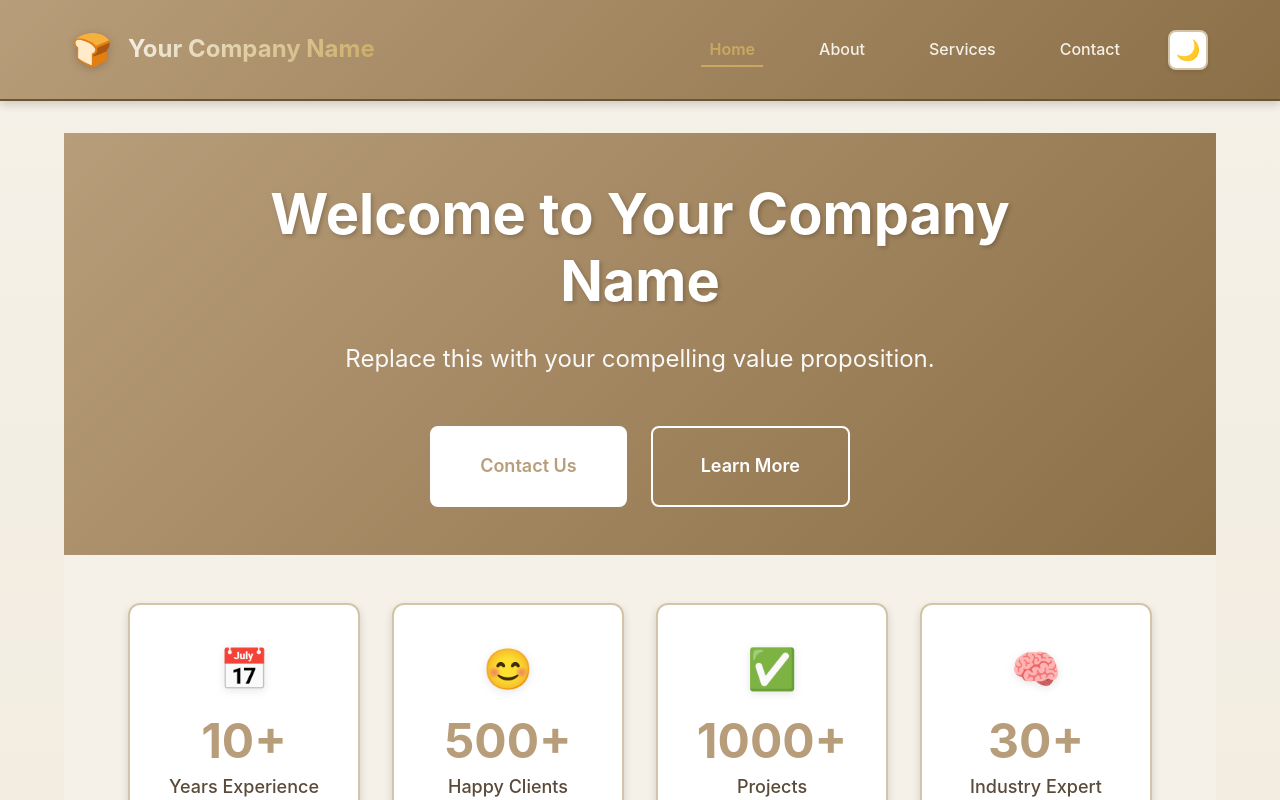
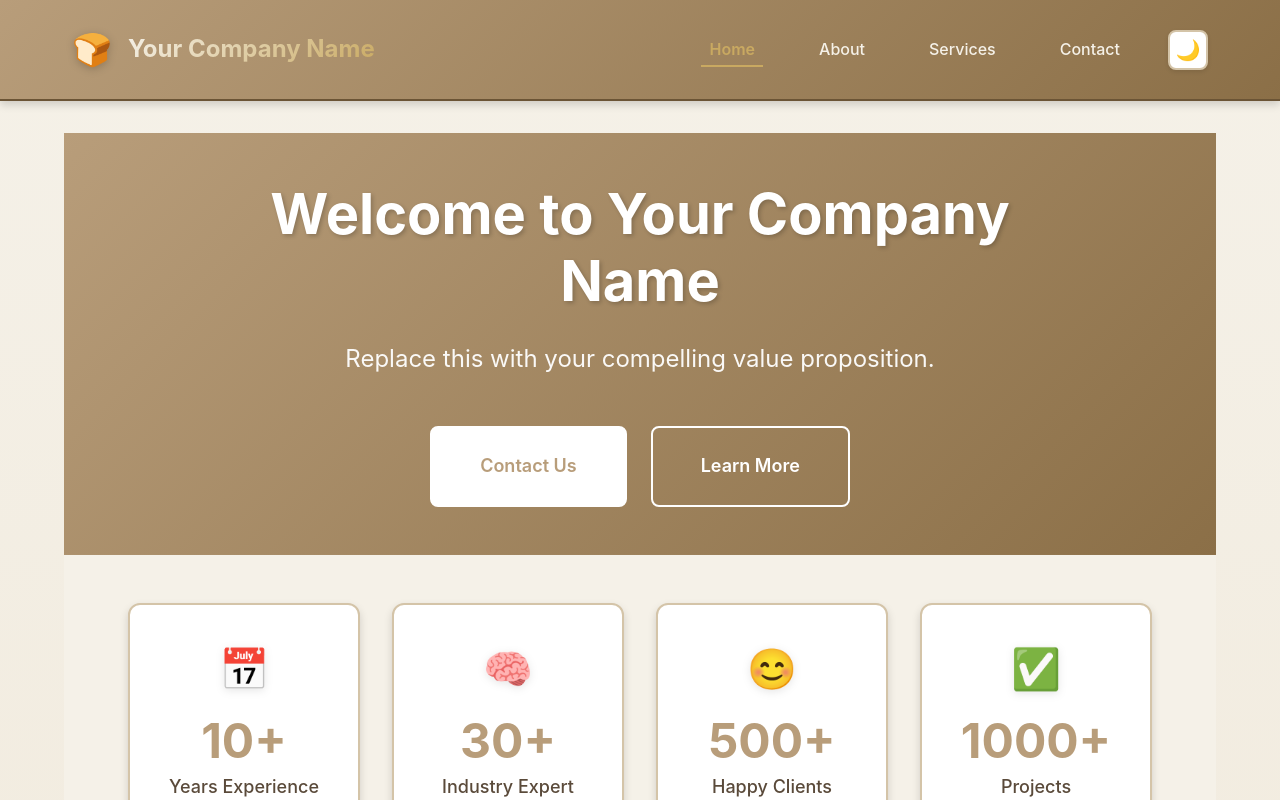
Before and after one commit to shthomas1/sourdough, a React (Vite) app: page / in a window 1280 px wide. Shown: the top 800 px of the page. Built offline with nearby package versions, Linux system fonts and the light colour scheme.

Commit message:
animations for the website

```diff
--- a/src/components/sections/About.tsx
+++ b/src/components/sections/About.tsx
@@ -1,5 +1,6 @@
 import { siteConfig } from '../../config/site.config'
 import { Section, SectionHeader, Grid } from '../layout'
+import { useScrollAnimation } from '../../hooks/useScrollAnimation'
 import './About.css'
 
 interface AboutProps {
@@ -29,20 +30,34 @@ export const About = ({
   ]
 
   const contentArray = Array.isArray(aboutContent) ? aboutContent : [aboutContent]
+  const { ref: sectionRef, isVisible: sectionVisible } = useScrollAnimation({
+    threshold: 0.1,
+    rootMargin: '0px',
+  })
+  const { ref: textRef, isVisible: textVisible } = useScrollAnimation({
+    threshold: 0.1,
+    rootMargin: '0px',
+    delay: 200,
+  })
 
   return (
-    <Section id="about" padding="xl">
+    <Section id="about" padding="xl" ref={sectionRef}>
       <SectionHeader
         title={title}
         subtitle={subtitle || `Learn more about ${siteConfig.company.name}`}
       />
       <div className="about-content">
         {image && (
-          <div className="about-image">
+          <div
+            className={`about-image fade-in ${sectionVisible ? 'visible' : ''}`}
+          >
             <img src={image} alt={title} />
           </div>
         )}
-        <div className="about-text">
+        <div
+          ref={textRef}
+          className={`about-text fade-in-up ${textVisible ? 'visible' : ''}`}
+        >
           {contentArray.map((paragraph, index) => (
             <p key={index} className="about-paragraph">{paragraph}</p>
           ))}
--- a/src/components/sections/CTA.tsx
+++ b/src/components/sections/CTA.tsx
@@ -1,6 +1,7 @@
 import { Link } from 'react-router-dom'
 import { siteConfig, CTA as CTAType } from '../../config/site.config'
 import { Section } from '../layout'
+import { useScrollAnimation } from '../../hooks/useScrollAnimation'
 import './CTA.css'
 
 interface CTAProps {
@@ -27,6 +28,11 @@ export const CTA = ({
   const primaryBtn = primaryButton || cta?.primaryButton
   const secondaryBtn = secondaryButton || cta?.secondaryButton
 
+  const { ref: sectionRef, isVisible: sectionVisible } = useScrollAnimation({
+    threshold: 0.2,
+    rootMargin: '0px',
+  })
+
   if (!primaryBtn) {
     return null
   }
@@ -50,8 +56,8 @@ export const CTA = ({
   }
 
   return (
-    <Section variant="primary" padding="xl" className="cta-section">
-      <div className="cta-content">
+    <Section variant="primary" padding="xl" className="cta-section" ref={sectionRef}>
+      <div className={`cta-content fade-in-up ${sectionVisible ? 'visible' : ''}`}>
         <h2 className="cta-title">{ctaTitle}</h2>
         {ctaDescription && <p className="cta-description">{ctaDescription}</p>}
         <div className="cta-buttons">
--- a/src/components/sections/Services.tsx
+++ b/src/components/sections/Services.tsx
@@ -1,5 +1,6 @@
 import { siteConfig, Service } from '../../config/site.config'
 import { Section, SectionHeader, Grid } from '../layout'
+import { useScrollAnimation } from '../../hooks/useScrollAnimation'
 import './Services.css'
 
 interface ServicesProps {
@@ -17,28 +18,45 @@ export const Services = ({
   title = 'Our Services',
   subtitle = 'What we offer to help your business grow.'
 }: ServicesProps) => {
+  const { ref: sectionRef, isVisible: sectionVisible } = useScrollAnimation({
+    threshold: 0.1,
+    rootMargin: '0px',
+  })
+
   if (!services || services.length === 0) {
     return null
   }
 
   return (
-    <Section id="services" padding="xl">
+    <Section id="services" padding="xl" ref={sectionRef}>
       <SectionHeader title={title} subtitle={subtitle} />
       <Grid columns={{ sm: 1, md: 2, lg: 3 }} gap="lg">
-        {services.map((service) => (
-          <div key={service.id} className="service-card">
+        {services.map((service, index) => {
+          const { ref: cardRef, isVisible: cardVisible } = useScrollAnimation({
+            threshold: 0.1,
+            rootMargin: '0px',
+            delay: index * 100, // Stagger animation
+          })
+
+          return (
+            <div
+              key={service.id}
+              ref={cardRef}
+              className={`service-card fade-in-up ${cardVisible ? 'visible' : ''} stagger-${Math.min(index + 1, 6)}`}
+            >
               {service.icon && <div className="service-icon">{service.icon}</div>}
               <h3 className="service-title">{service.title}</h3>
               <p className="service-description">{service.description}</p>
               {service.features && service.features.length > 0 && (
                 <ul className="service-features">
-                {service.features.map((feature, index) => (
-                  <li key={index}>{feature}</li>
+                  {service.features.map((feature, featureIndex) => (
+                    <li key={featureIndex}>{feature}</li>
                   ))}
                 </ul>
               )}
             </div>
-        ))}
+          )
+        })}
       </Grid>
     </Section>
   )
--- a/src/components/sections/Testimonials.tsx
+++ b/src/components/sections/Testimonials.tsx
@@ -1,5 +1,6 @@
 import { siteConfig, Testimonial } from '../../config/site.config'
 import { Section, SectionHeader, Grid } from '../layout'
+import { useScrollAnimation } from '../../hooks/useScrollAnimation'
 import './Testimonials.css'
 
 interface TestimonialsProps {
@@ -17,16 +18,40 @@ export const Testimonials = ({
   title = 'What Our Clients Say',
   subtitle = 'Don\'t just take our word for it.',
 }: TestimonialsProps) => {
+  const { ref: sectionRef, isVisible: sectionVisible } = useScrollAnimation({
+    threshold: 0.1,
+    rootMargin: '0px',
+  })
+
   if (!testimonials || testimonials.length === 0) {
     return null
   }
 
   return (
-    <Section id="testimonials" variant="muted" padding="xl">
+    <Section
+      id="testimonials"
+      variant="muted"
+      padding="xl"
+      ref={sectionRef}
+    >
       <SectionHeader title={title} subtitle={subtitle} />
       <Grid columns={{ sm: 1, md: 2, lg: testimonials.length }} gap="lg">
-        {testimonials.map((testimonial) => (
-          <div key={testimonial.id} className="testimonial-card">
+        {testimonials.map((testimonial, index) => {
+          const { ref: cardRef, isVisible: cardVisible } = useScrollAnimation({
+            threshold: 0.1,
+            rootMargin: '0px',
+            delay: index * 100,
+          })
+
+          // Alternate slide direction
+          const slideClass = index % 2 === 0 ? 'slide-in-left' : 'slide-in-right'
+
+          return (
+            <div
+              key={testimonial.id}
+              ref={cardRef}
+              className={`testimonial-card ${slideClass} ${cardVisible ? 'visible' : ''}`}
+            >
               {testimonial.rating && (
                 <div className="testimonial-rating">
                   {'★'.repeat(testimonial.rating)}
@@ -50,7 +75,8 @@ export const Testimonials = ({
                 </div>
               </div>
             </div>
-        ))}
+          )
+        })}
       </Grid>
     </Section>
   )
--- a/src/components/trust/Stats.tsx
+++ b/src/components/trust/Stats.tsx
@@ -1,5 +1,6 @@
 import { siteConfig, Stat } from '../../config/site.config'
 import { Section, Grid } from '../layout'
+import { useScrollAnimation, useCounterAnimation } from '../../hooks/useScrollAnimation'
 import './Stats.css'
 
 interface StatsProps {
@@ -15,20 +16,44 @@ export const Stats = ({
   stats = siteConfig.stats,
   variant = 'default',
 }: StatsProps) => {
+  const { ref: sectionRef, isVisible: sectionVisible } = useScrollAnimation({
+    threshold: 0.2,
+    rootMargin: '0px',
+  })
+
   if (!stats || stats.length === 0) {
     return null
   }
 
   return (
-    <Section variant={variant} padding="xl" className="stats-section">
+    <Section
+      variant={variant}
+      padding="xl"
+      className="stats-section"
+      ref={sectionRef}
+    >
       <Grid columns={{ sm: 2, md: stats.length }} gap="lg">
-        {stats.map((stat) => (
-          <div key={stat.id} className="stat-item">
-            {stat.icon && <div className="stat-icon">{stat.icon}</div>}
-            <div className="stat-value">{stat.value}</div>
-            <div className="stat-label">{stat.label}</div>
-          </div>
-        ))}
+        {stats.map((stat, index) => {
+          const { ref: statRef, isVisible: statVisible } = useScrollAnimation({
+            threshold: 0.2,
+            rootMargin: '0px',
+            delay: index * 150, // Stagger counter animations
+          })
+
+          const animatedValue = useCounterAnimation(stat.value, statVisible, 2000)
+
+          return (
+            <div
+              key={stat.id}
+              ref={statRef}
+              className={`stat-item fade-in-up ${statVisible ? 'visible' : ''}`}
+            >
+              {stat.icon && <div className="stat-icon">{stat.icon}</div>}
+              <div className="stat-value">{animatedValue}</div>
+              <div className="stat-label">{stat.label}</div>
+            </div>
+          )
+        })}
       </Grid>
     </Section>
   )
--- a/src/config/site.config.ts
+++ b/src/config/site.config.ts
@@ -180,9 +180,9 @@ export const siteConfig: SiteConfig = {
   ],
   stats: [
     { id: 'stat-1', value: '10+', label: 'Years Experience', icon: '📅' },
-    { id: 'stat-2', value: '500+', label: 'Happy Clients', icon: '😊' },
-    { id: 'stat-3', value: '1000+', label: 'Projects Completed', icon: '✅' },
-    {id: 'stat-4', value: '30+', label: 'Industry Expert Approvals', icon: '🧠'}
+    { id: 'stat-2', value: '30+', label: 'Industry Expert Approvals', icon: '🧠' },
+    { id: 'stat-3', value: '500+', label: 'Happy Clients', icon: '😊' },
+    { id: 'stat-4', value: '1000+', label: 'Projects Completed', icon: '✅' },
   ],
   clientLogos: [
     { id: 'client-1', name: 'Client One' },
--- /dev/null
+++ b/src/hooks/index.ts
@@ -0,0 +1 @@
+export { useScrollAnimation, useCounterAnimation } from './useScrollAnimation'
--- /dev/null
+++ b/src/hooks/useScrollAnimation.ts
@@ -0,0 +1,132 @@
+import { useEffect, useRef, useState } from 'react'
+
+interface UseScrollAnimationOptions {
+  threshold?: number
+  rootMargin?: string
+  triggerOnce?: boolean
+  delay?: number
+}
+
+/**
+ * Hook for scroll-triggered animations using Intersection Observer
+ * Returns a ref to attach to the element and a boolean indicating if it's visible
+ */
+export const useScrollAnimation = (options: UseScrollAnimationOptions = {}) => {
+  const {
+    threshold = 0.1,
+    rootMargin = '0px',
+    triggerOnce = true,
+    delay = 0,
+  } = options
+
+  const [isVisible, setIsVisible] = useState(false)
+  const [hasAnimated, setHasAnimated] = useState(false)
+  const elementRef = useRef<HTMLElement | null>(null)
+
+  useEffect(() => {
+    const element = elementRef.current
+    if (!element) return
+
+    // Check if user prefers reduced motion
+    const prefersReducedMotion = window.matchMedia(
+      '(prefers-reduced-motion: reduce)'
+    ).matches
+
+    if (prefersReducedMotion) {
+      // If reduced motion is preferred, show immediately without animation
+      setIsVisible(true)
+      return
+    }
+
+    const observer = new IntersectionObserver(
+      ([entry]) => {
+        if (entry.isIntersecting) {
+          if (delay > 0) {
+            setTimeout(() => {
+              setIsVisible(true)
+              if (triggerOnce) {
+                setHasAnimated(true)
+              }
+            }, delay)
+          } else {
+            setIsVisible(true)
+            if (triggerOnce) {
+              setHasAnimated(true)
+            }
+          }
+        } else if (!triggerOnce && !hasAnimated) {
+          setIsVisible(false)
+        }
+      },
+      {
+        threshold,
+        rootMargin,
+      }
+    )
+
+    observer.observe(element)
+
+    return () => {
+      observer.disconnect()
+    }
+  }, [threshold, rootMargin, triggerOnce, delay, hasAnimated])
+
+  return { ref: elementRef, isVisible }
+}
+
+/**
+ * Hook for animating numbers (counter effect)
+ */
+export const useCounterAnimation = (
+  targetValue: string,
+  isVisible: boolean,
+  duration: number = 2000
+) => {
+  const [count, setCount] = useState(0)
+  const countRef = useRef(0)
+
+  useEffect(() => {
+    if (!isVisible) {
+      setCount(0)
+      countRef.current = 0
+      return
+    }
+
+    // Extract numeric value from string (e.g., "10+" -> 10, "500+" -> 500)
+    const numericValue = parseInt(targetValue.replace(/\D/g, '')) || 0
+
+    if (numericValue === 0) {
+      setCount(0)
+      return
+    }
+
+    const startTime = Date.now()
+    const startValue = 0
+    const endValue = numericValue
+
+    const animate = () => {
+      const now = Date.now()
+      const elapsed = now - startTime
+      const progress = Math.min(elapsed / duration, 1)
+
+      // Easing function (ease-out)
+      const easeOut = 1 - Math.pow(1 - progress, 3)
+      const currentValue = Math.floor(startValue + (endValue - startValue) * easeOut)
+
+      countRef.current = currentValue
+      setCount(currentValue)
+
+      if (progress < 1) {
+        requestAnimationFrame(animate)
+      } else {
+        setCount(endValue)
+      }
+    }
+
+    requestAnimationFrame(animate)
+  }, [targetValue, isVisible, duration])
+
+  // Format the count with the original suffix
+  const suffix = targetValue.replace(/\d/g, '')
+  return `${count}${suffix}`
+}
--- a/src/main.tsx
+++ b/src/main.tsx
@@ -2,6 +2,7 @@ import React from 'react'
 import ReactDOM from 'react-dom/client'
 import App from './App.tsx'
 import './index.css'
+import './styles/animations.css'
 
 ReactDOM.createRoot(document.getElementById('root')!).render(
   <React.StrictMode>
--- /dev/null
+++ b/src/styles/animations.css
@@ -0,0 +1,100 @@
+/* Scroll Animation Styles */
+
+/* Base animation classes */
+.scroll-animate {
+  opacity: 0;
+  transition: opacity 0.6s ease-out, transform 0.6s ease-out;
+}
+
+.scroll-animate.visible {
+  opacity: 1;
+}
+
+/* Fade in from bottom */
+.fade-in-up {
+  opacity: 0;
+  transform: translateY(30px);
+  transition: opacity 0.6s ease-out, transform 0.6s ease-out;
+}
+
+.fade-in-up.visible {
+  opacity: 1;
+  transform: translateY(0);
+}
+
+/* Fade in */
+.fade-in {
+  opacity: 0;
+  transition: opacity 0.8s ease-out;
+}
+
+.fade-in.visible {
+  opacity: 1;
+}
+
+/* Slide in from left */
+.slide-in-left {
+  opacity: 0;
+  transform: translateX(-50px);
+  transition: opacity 0.6s ease-out, transform 0.6s ease-out;
+}
+
+.slide-in-left.visible {
+  opacity: 1;
+  transform: translateX(0);
+}
+
+/* Slide in from right */
+.slide-in-right {
+  opacity: 0;
+  transform: translateX(50px);
+  transition: opacity 0.6s ease-out, transform 0.6s ease-out;
+}
+
+.slide-in-right.visible {
+  opacity: 1;
+  transform: translateX(0);
+}
+
+/* Scale in */
+.scale-in {
+  opacity: 0;
+  transform: scale(0.9);
+  transition: opacity 0.6s ease-out, transform 0.6s ease-out;
+}
+
+.scale-in.visible {
+  opacity: 1;
+  transform: scale(1);
+}
+
+/* Stagger delay classes for sequential animations */
+.stagger-1 { transition-delay: 0.1s; }
+.stagger-2 { transition-delay: 0.2s; }
+.stagger-3 { transition-delay: 0.3s; }
+.stagger-4 { transition-delay: 0.4s; }
+.stagger-5 { transition-delay: 0.5s; }
+.stagger-6 { transition-delay: 0.6s; }
+
+/* Respect reduced motion preference */
+@media (prefers-reduced-motion: reduce) {
+  .scroll-animate,
+  .fade-in-up,
+  .fade-in,
+  .slide-in-left,
+  .slide-in-right,
+  .scale-in {
+    opacity: 1 !important;
+    transform: none !important;
+    transition: none !important;
+  }
+
+  .stagger-1,
+  .stagger-2,
+  .stagger-3,
+  .stagger-4,
+  .stagger-5,
+  .stagger-6 {
+    transition-delay: 0s !important;
+  }
+}
```
Also changed, not shown: src/components/layout/Section.tsx (+7 -4 lines). Lines whose indentation alone changed are shown as unchanged.
